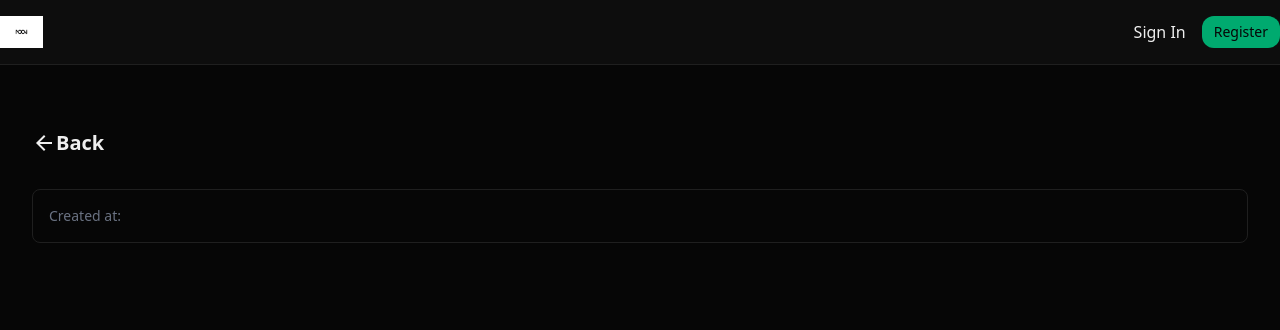
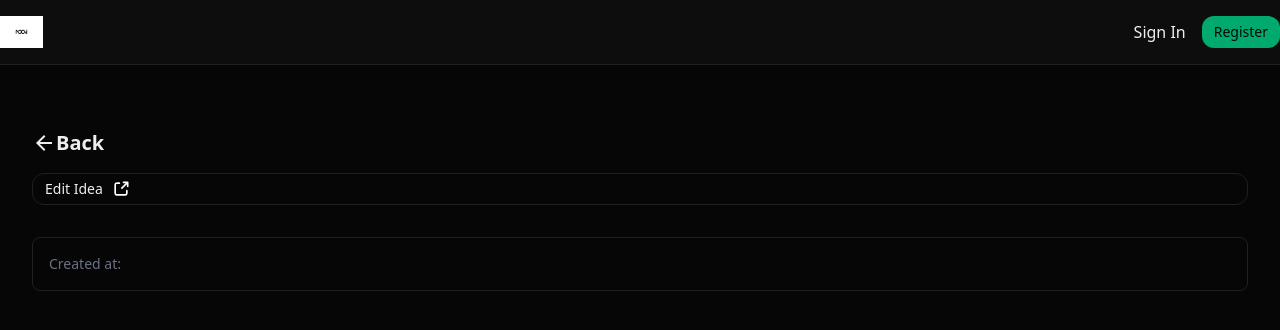
Before and after one commit to DHYEY3559/idea, a Laravel app: template resources/views/ideas/show.blade.php in a window 1280 px wide. Shown: the top 330 px of the page. Run offline with Laravel 12, Linux system fonts and the light colour scheme; the template is opened without the code that fills it, so the values that code supplies are empty; style sheets or scripts are compiled from the project's sources.

Commit message:
feat: add external link SVG icon and improve layout in idea show view

```diff
--- /dev/null
+++ b/resources/views/components/icons/external.blade.php
@@ -0,0 +1,5 @@
+<svg height="20" viewBox="0 0 24 24" width="20" fill="none" xmlns="http://www.w3.org/2000/svg">
+<g id="Interface / External_Link">
+<path stroke="white" id="Vector" d="M10.0002 5H8.2002C7.08009 5 6.51962 5 6.0918 5.21799C5.71547 5.40973 5.40973 5.71547 5.21799 6.0918C5 6.51962 5 7.08009 5 8.2002V15.8002C5 16.9203 5 17.4801 5.21799 17.9079C5.40973 18.2842 5.71547 18.5905 6.0918 18.7822C6.5192 19 7.07899 19 8.19691 19H15.8031C16.921 19 17.48 19 17.9074 18.7822C18.2837 18.5905 18.5905 18.2839 18.7822 17.9076C19 17.4802 19 16.921 19 15.8031V14M20 9V4M20 4H15M20 4L13 11" stroke="#000000" stroke-width="2" stroke-linecap="round" stroke-linejoin="round"/>
+</g>
+</svg>
--- a/resources/views/ideas/show.blade.php
+++ b/resources/views/ideas/show.blade.php
@@ -5,7 +5,14 @@
 
             <a href="/ideas" class="flex items-center text-xl font-bold">
                 <x-icons.back_arrow/>
-                Back</a>
+                Back
+            </a>
+        </div>
+
+        <div>
+            <a href="" class="btn btn-outlined">Edit Idea
+                <x-icons.external bg-primary/>
+            </a>
         </div>
 
         <h1 class="text-2xl font-bold">{{ $idea->title }}</h1>
```
